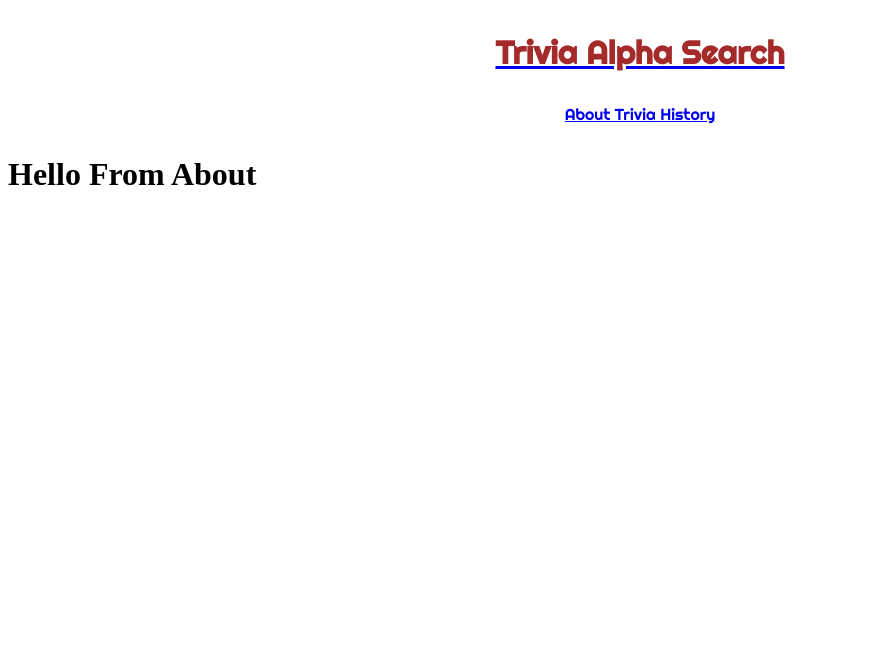
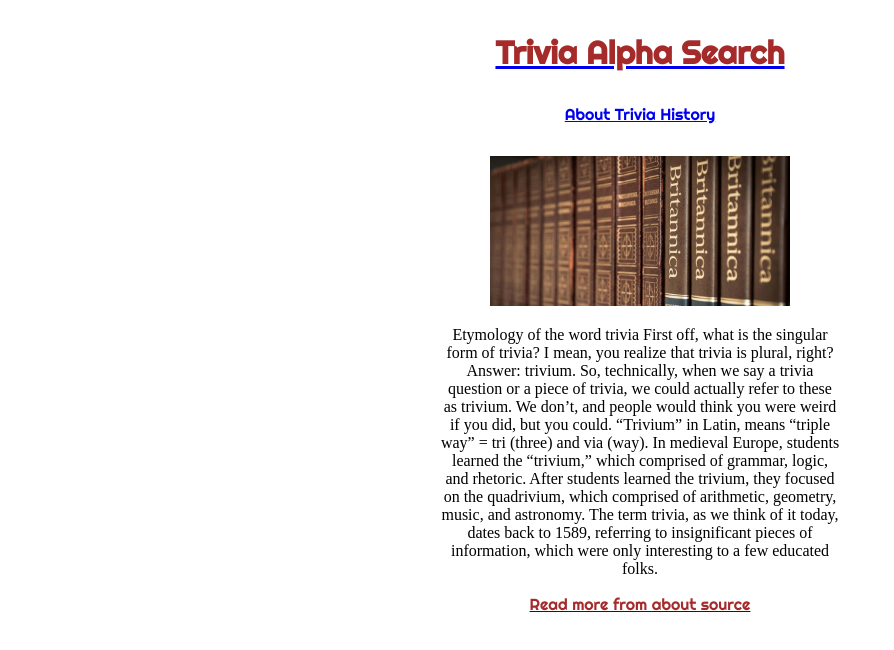
Before and after one commit to Chinodev411/trivia-alpha, a React (Create React App) app: page /about in a window 1280 px wide. Shown: the top 650 px of the page, without its empty margins (0-894 px from the left). Built offline with nearby package versions, Linux system fonts and the light colour scheme; no server answers.

Commit message:
progress

```diff
--- a/src/App.js
+++ b/src/App.js
@@ -34,7 +34,7 @@ function App() {
       <h1>
         <a href='/'><p className="trivia">Trivia Alpha Search</p></a>
       </h1>
-      <Link to ='/about'><p className="video">About Trivia History</p></Link>
+      <Link to ='/about'><p className="about">About Trivia History</p></Link>
 
     </header>
     <main>
--- a/src/components/About.js
+++ b/src/components/About.js
@@ -1,8 +1,33 @@
 import React from 'react';
+import projectimage from '../components/projectimage.jpg';
 
 const About = () => {
   return (
-    <h1>Hello From About</h1>
+    <div className="About-trivia">
+
+      <div>
+        <img src={projectimage} alt="image" className="image-pic" />
+      </div>
+
+
+      <p>
+
+      Etymology of the word trivia
+      First off, what is the singular form of trivia? I mean, you realize that trivia is plural, right?
+
+      Answer: trivium.
+
+      So, technically, when we say a trivia question or a piece of trivia, we could actually refer to these as trivium. We don’t, and people would think you were weird if you did, but you could.
+
+      “Trivium” in Latin, means “triple way” = tri (three) and via (way). In medieval Europe, students learned the “trivium,” which comprised of grammar, logic, and rhetoric. After students learned the trivium, they focused on the quadrivium, which comprised of arithmetic, geometry, music, and astronomy.
+
+      The term trivia, as we think of it today, dates back to 1589, referring to insignificant pieces of information, which were only interesting to a few educated folks.
+
+
+      <a href='https://www.sporcle.com/blog/2017/06/a-short-history-of-trivia/'><p className="trivia">Read more from about source</p></a>
+
+      </p>
+    </div>
   );
 };
 
--- a/src/index.css
+++ b/src/index.css
@@ -13,6 +13,11 @@
   background-color: aqua;
   border: 2px solid blue;
   border-radius: 5px;
+  border-style: outset;
+  border-width: 0.5rem;
+  padding: 10px;
+  font-size: 20px;
+  text-decoration:none;
 }
 
 .trivia {
@@ -22,7 +27,7 @@
   font-family: 'Righteous', cursive;
 }
 
-.video{
+.about{
   font-family: 'Righteous', cursive;
   justify-content: center;
   text-align: center;
@@ -43,3 +48,11 @@
   padding: 1rem;
 
 }
+
+.image-pic, .About-trivia {
+  max-width: 400px;
+  max-height: 150px;
+  justify-content: center;
+  text-align: center;
+  margin:auto;
+}
```
Also changed, not shown: public/project.svg (added), src/components/projectimage.jpg (added).
